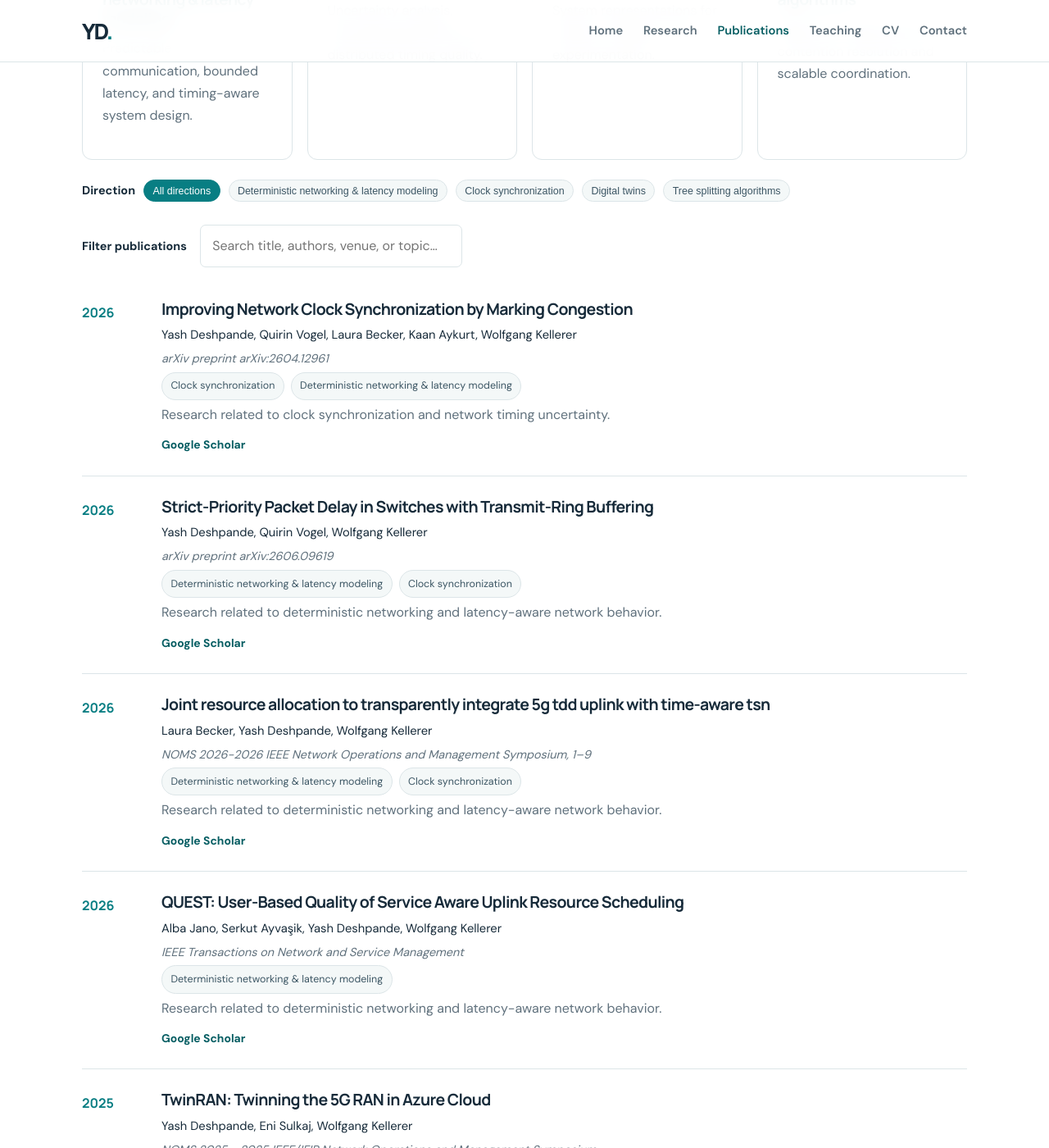
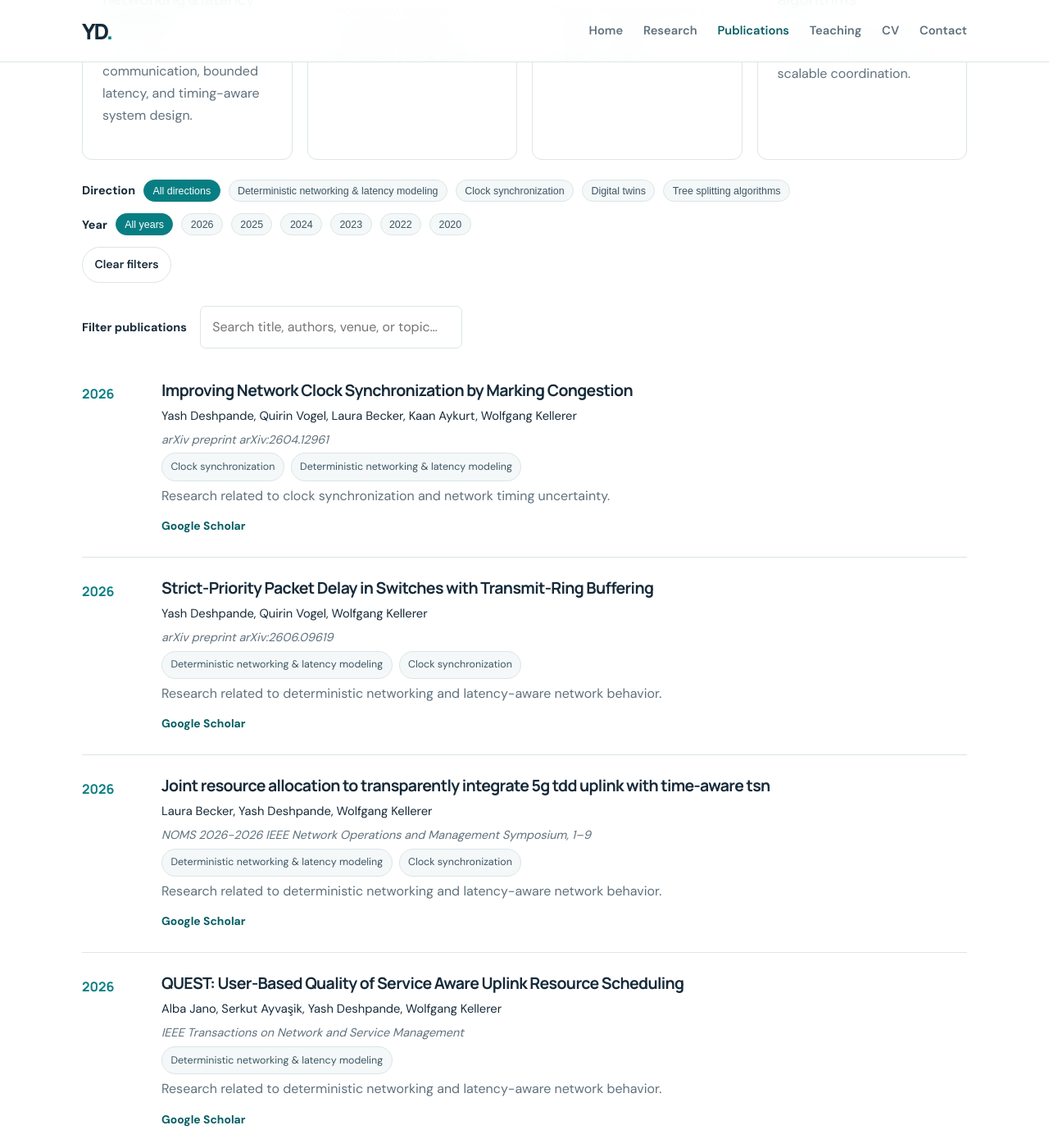
Before and after one commit to deshpandeyash/deshpandeyash.github.io, a Jekyll site: the page built from publications.html, in a window 1280 px wide and 1400 px high, scrolled down 469 px. Shown: the whole window at 82% size. Built offline with Jekyll 4.4.1, drawn with Linux system fonts in a browser that asks for light colours.

Commit message:
Add publication year filters
Co-authored-by: Copilot <223556219+Copilot@users.noreply.github.com>

```diff
--- a/assets/css/style.css
+++ b/assets/css/style.css
@@ -489,6 +489,28 @@ code {
   color: #fff;
 }
 
+.filter-actions {
+  display: flex;
+  flex-wrap: wrap;
+  gap: 10px;
+}
+
+.filter-reset {
+  cursor: pointer;
+  border: 1px solid var(--line);
+  border-radius: 999px;
+  background: #fff;
+  color: var(--ink);
+  padding: 0.55rem 0.9rem;
+  font: inherit;
+  font-size: 0.88rem;
+  font-weight: 600;
+}
+
+.filter-reset:hover {
+  background: var(--tint);
+}
+
 .filter-row {
   display: flex;
   flex-wrap: wrap;
--- a/assets/js/main.js
+++ b/assets/js/main.js
@@ -19,9 +19,11 @@ if (search) {
   const items = [...document.querySelectorAll(".publication")];
   const emptyState = document.querySelector("#empty-state");
   const filterButtons = [...document.querySelectorAll("[data-filter-group]")];
+  const clearFiltersButton = document.querySelector("#clear-filters");
   const filters = {
     query: "",
     tag: "all",
+    year: "all",
   };
 
   const applyFilters = () => {
@@ -31,7 +33,8 @@ if (search) {
       const tags = (item.dataset.tags || "").split(/\s+/).filter(Boolean);
       const matchesQuery = searchableText.includes(filters.query);
       const matchesTag = filters.tag === "all" || tags.includes(filters.tag);
-      const show = matchesQuery && matchesTag;
+      const matchesYear = filters.year === "all" || item.dataset.year === filters.year;
+      const show = matchesQuery && matchesTag && matchesYear;
       item.hidden = !show;
       if (show) {
         visible += 1;
@@ -62,4 +65,20 @@ if (search) {
       applyFilters();
     });
   });
+
+  if (clearFiltersButton) {
+    clearFiltersButton.addEventListener("click", () => {
+      filters.query = "";
+      filters.tag = "all";
+      filters.year = "all";
+      search.value = "";
+      filterButtons.forEach((button) => {
+        const isDefault =
+          (button.dataset.filterGroup === "tag" && button.dataset.filterValue === "all") ||
+          (button.dataset.filterGroup === "year" && button.dataset.filterValue === "all");
+        button.classList.toggle("is-active", isDefault);
+      });
+      applyFilters();
+    });
+  }
 }
--- a/publications.html
+++ b/publications.html
@@ -28,6 +28,17 @@ permalink: /publications/
         <button class="filter-chip" type="button" data-filter-group="tag" data-filter-value="{{ direction.id }}">{{ direction.title }}</button>
       {% endfor %}
     </div>
+    <div class="filter-group">
+      <span class="filter-label">Year</span>
+      <button class="filter-chip is-active" type="button" data-filter-group="year" data-filter-value="all">All years</button>
+      {% assign publication_years = site.data.publications | map: "year" | uniq | sort | reverse %}
+      {% for year in publication_years %}
+        <button class="filter-chip" type="button" data-filter-group="year" data-filter-value="{{ year }}">{{ year }}</button>
+      {% endfor %}
+    </div>
+    <div class="filter-actions">
+      <button class="filter-reset" type="button" id="clear-filters">Clear filters</button>
+    </div>
   </div>
 
   <div class="filter-row">
@@ -41,6 +52,7 @@ permalink: /publications/
         class="publication"
         id="pub-{{ publication.slug }}"
         data-tags="{{ publication.tags | join: ' ' }}"
+        data-year="{{ publication.year }}"
         data-search="{{ publication.search_text | escape }}">
         <div class="pub-year">{{ publication.year }}</div>
         <div>
```
Also changed, not shown: README.md.
